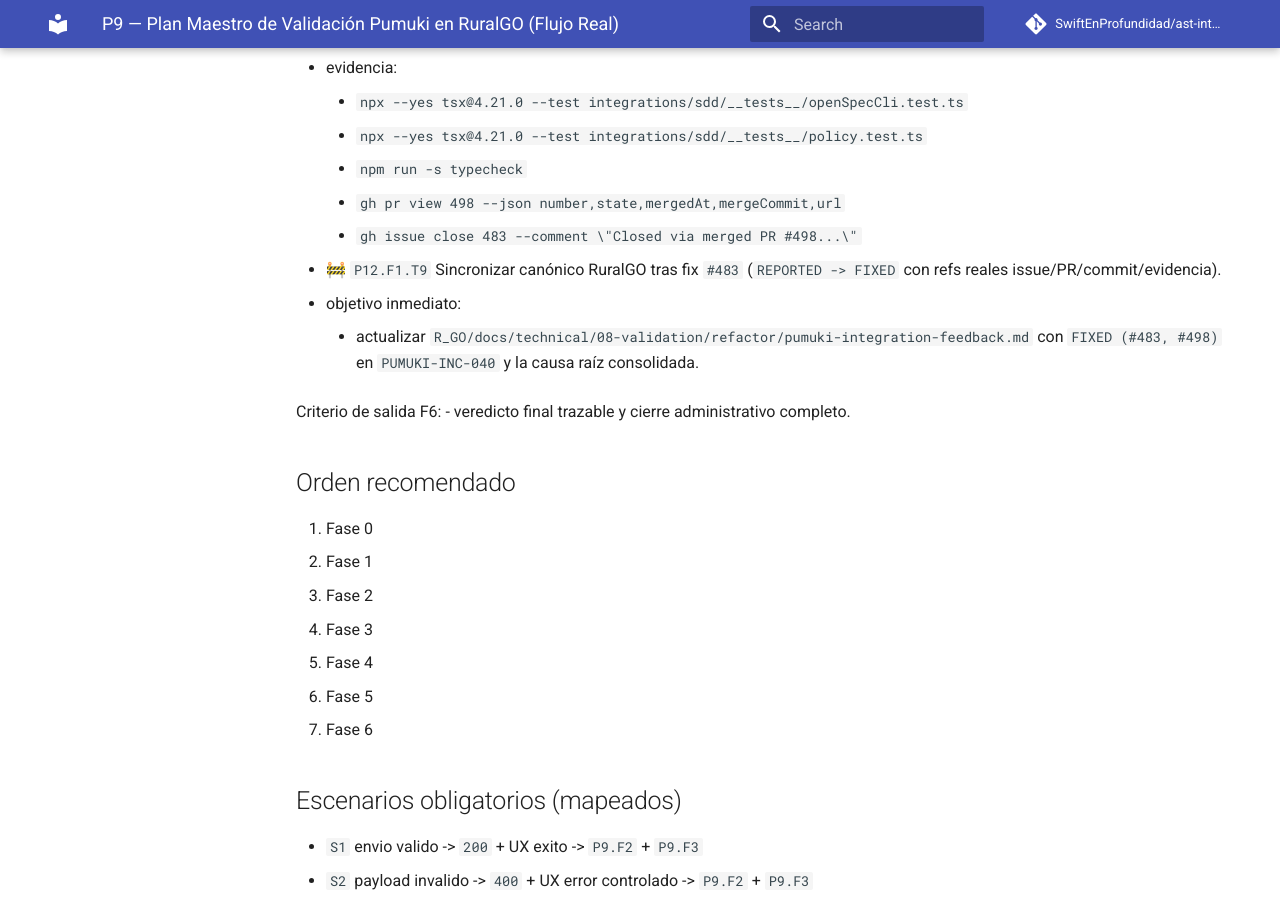
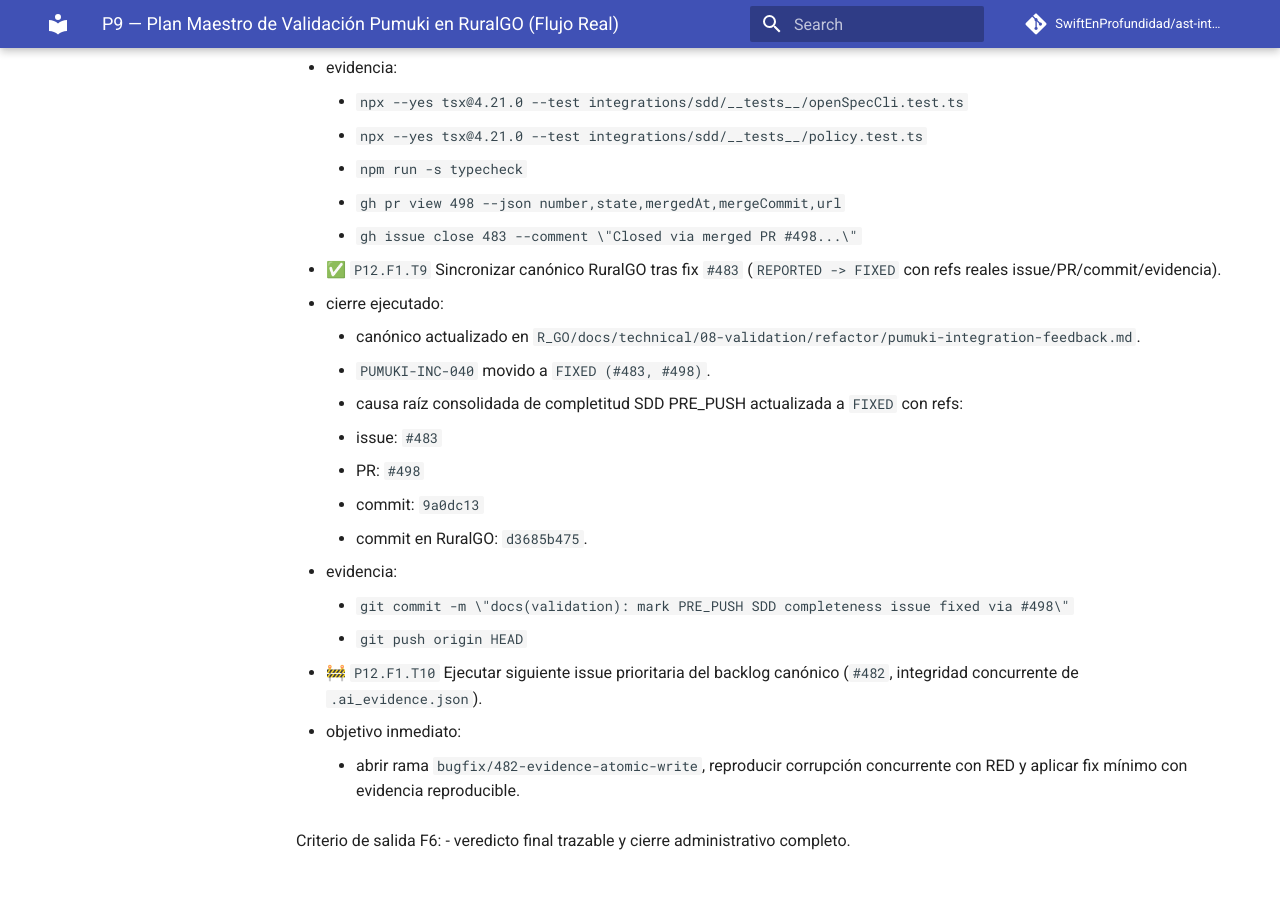
Before and after one commit to SwiftEnProfundidad/ast-intelligence-hooks, an MkDocs documentation site: the page built from docs/seguimiento-completo-validacion-ruralgo-03-03-2026.md, in a window 1280 px wide and 900 px high, scrolled down 29798 px. Built offline with MkDocs 1.6.1 and Material for MkDocs 9.7.7, drawn with Linux system fonts in a browser that asks for light colours; comment, search, counter and statistics services are not loaded.

Commit message:
docs(tracking): close P12.F1.T9 and open P12.F1.T10

```diff
--- a/docs/seguimiento-completo-validacion-ruralgo-03-03-2026.md
+++ b/docs/seguimiento-completo-validacion-ruralgo-03-03-2026.md
@@ -834,9 +834,21 @@ Criterio de salida F5:
     - `npm run -s typecheck`
     - `gh pr view 498 --json number,state,mergedAt,mergeCommit,url`
     - `gh issue close 483 --comment \"Closed via merged PR #498...\"`
-- 🚧 `P12.F1.T9` Sincronizar canónico RuralGO tras fix `#483` (`REPORTED -> FIXED` con refs reales issue/PR/commit/evidencia).
+- ✅ `P12.F1.T9` Sincronizar canónico RuralGO tras fix `#483` (`REPORTED -> FIXED` con refs reales issue/PR/commit/evidencia).
+  - cierre ejecutado:
+    - canónico actualizado en `R_GO/docs/technical/08-validation/refactor/pumuki-integration-feedback.md`.
+    - `PUMUKI-INC-040` movido a `FIXED (#483, #498)`.
+    - causa raíz consolidada de completitud SDD PRE_PUSH actualizada a `FIXED` con refs:
+      - issue: `#483`
+      - PR: `#498`
+      - commit: `9a0dc13`
+    - commit en RuralGO: `d3685b475`.
+  - evidencia:
+    - `git commit -m \"docs(validation): mark PRE_PUSH SDD completeness issue fixed via #498\"`
+    - `git push origin HEAD`
+- 🚧 `P12.F1.T10` Ejecutar siguiente issue prioritaria del backlog canónico (`#482`, integridad concurrente de `.ai_evidence.json`).
   - objetivo inmediato:
-    - actualizar `R_GO/docs/technical/08-validation/refactor/pumuki-integration-feedback.md` con `FIXED (#483, #498)` en `PUMUKI-INC-040` y la causa raíz consolidada.
+    - abrir rama `bugfix/482-evidence-atomic-write`, reproducir corrupción concurrente con RED y aplicar fix mínimo con evidencia reproducible.
 
 Criterio de salida F6:
 - veredicto final trazable y cierre administrativo completo.
```
Also changed, not shown: docs/registro-maestro-de-seguimiento.md (+1 -1 lines).
